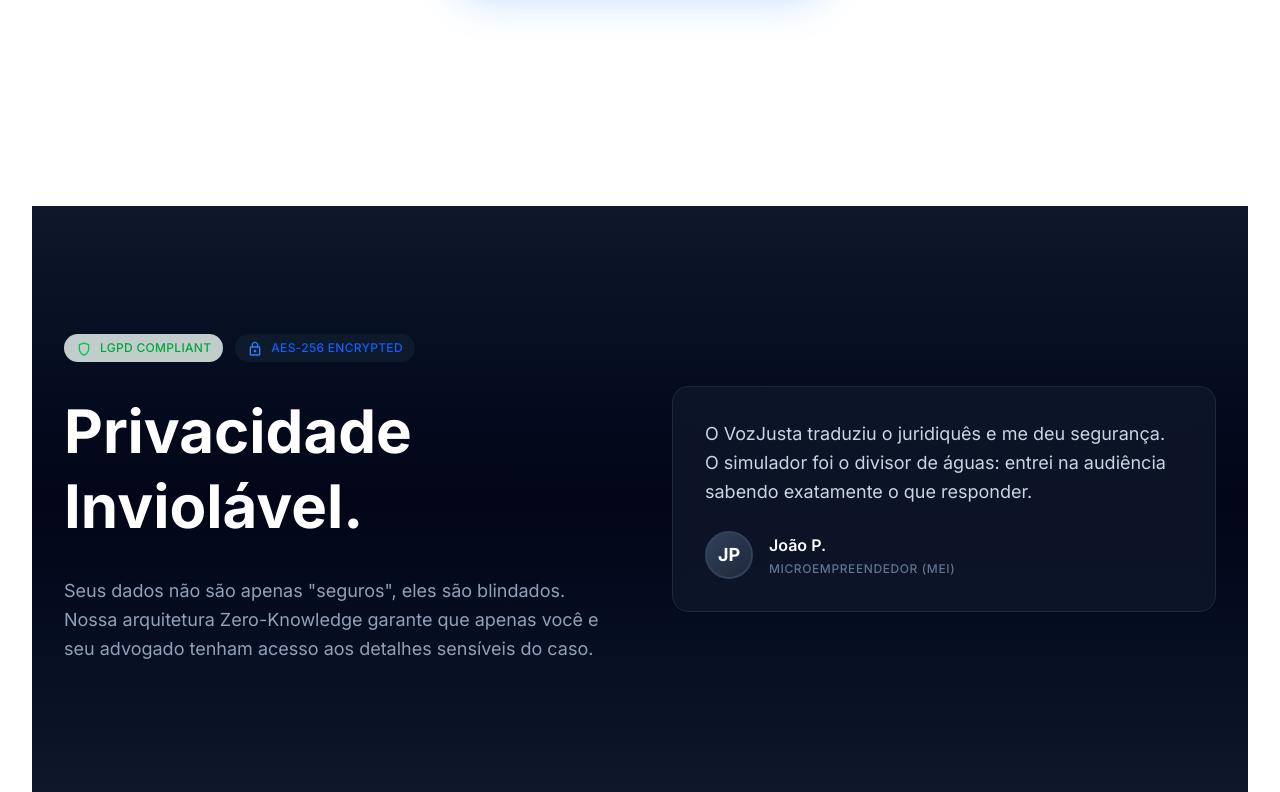
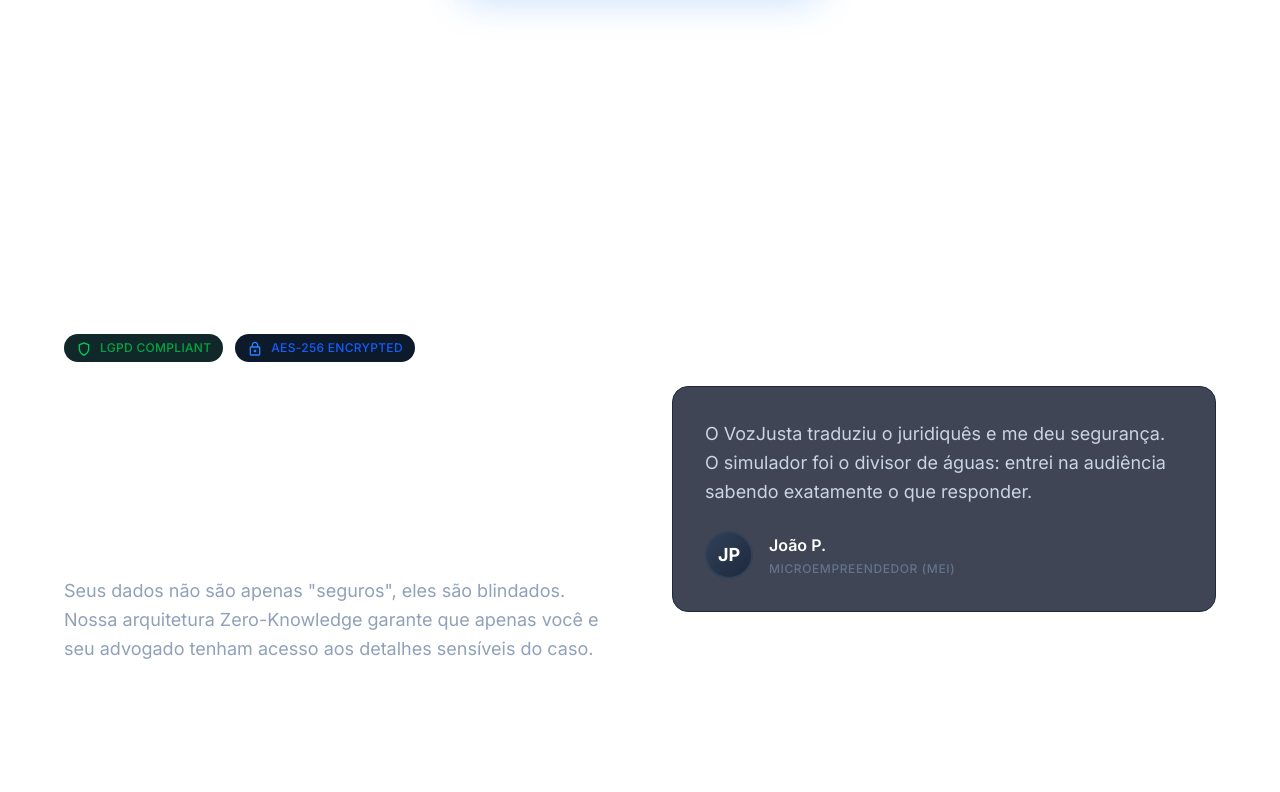
Before and after one commit to VozJusta/VJ.WEB, a Next.js app: page / in a window 1280 px wide. Shown: the part 3927-4719 px from the top of the page. Built offline with nearby package versions, Linux system fonts and the light colour scheme.

Commit message:
feat: refactored the bg from privacy section

```diff
--- a/app/components/ui/badge/badge.styles.ts
+++ b/app/components/ui/badge/badge.styles.ts
@@ -16,7 +16,7 @@ export const badgeVariants: Record<BadgeVariant, VariantStyles> = {
   },
 
   green: {
-    bg: "bg-green-50/80",
+    bg: "bg-[#11282B]",
     text: "text-green-600",
     rounded: "rounded-full",
     icon: "text-green-500",
--- a/app/features/landing-page/sections/privacy-section/index.tsx
+++ b/app/features/landing-page/sections/privacy-section/index.tsx
@@ -20,7 +20,10 @@ export function PrivacySection({
         relative
         py-20 lg:py-32
         px-6 lg:px-8
-        bg-gradient-to-b from-slate-900 via-slate-950 to-slate-900
+        w-full
+        items-start
+        justify-start
+        flex
         ${className}
       `}
       aria-labelledby="privacy-section-title"
```
